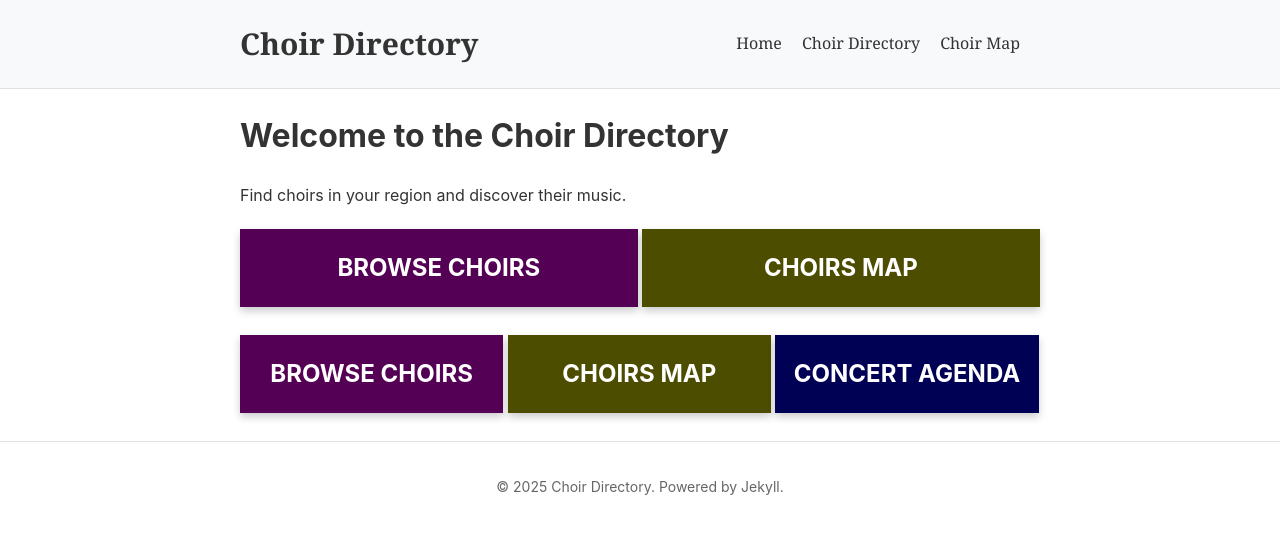
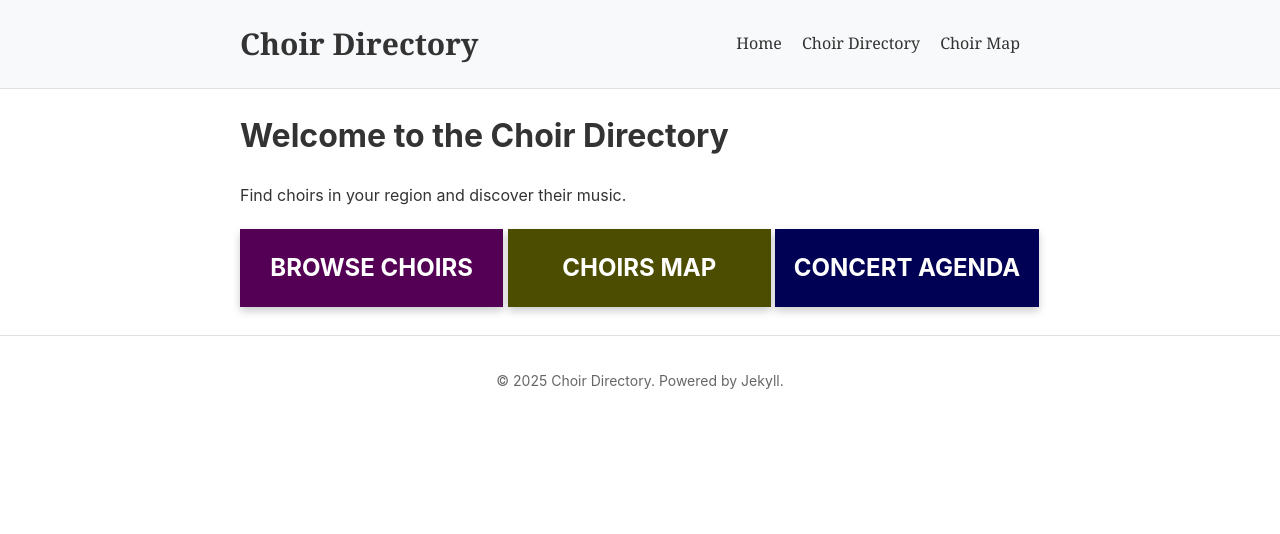
Before and after one commit to jllobera/choir-directory, a Jekyll site: the page built from index.html, in a window 1280 px wide. Shown: the top 534 px of the page. Built offline with Jekyll 4.4.1, drawn with Linux system fonts in a browser that asks for light colours; a script that is not in the unit is left out.

Commit message:
Update index.html

```diff
--- a/index.html
+++ b/index.html
@@ -17,11 +17,6 @@ title: Welcome to the Choir Directory
 <p>Find choirs in your region and discover their music.</p>
 
 <div class="button-container">
-  {% include browse-choirs-button.html %}
-  {% include choir-map-button.html %}
-</div>
-
-<div class="button-container">
   {% include browse-choirs-button.html button-width-desktop="32.9%" %}
   {% include choir-map-button.html button-width-desktop="32.9%" %}
   {% include concert-agenda-button.html button-width-desktop="32.9%" %}
```
